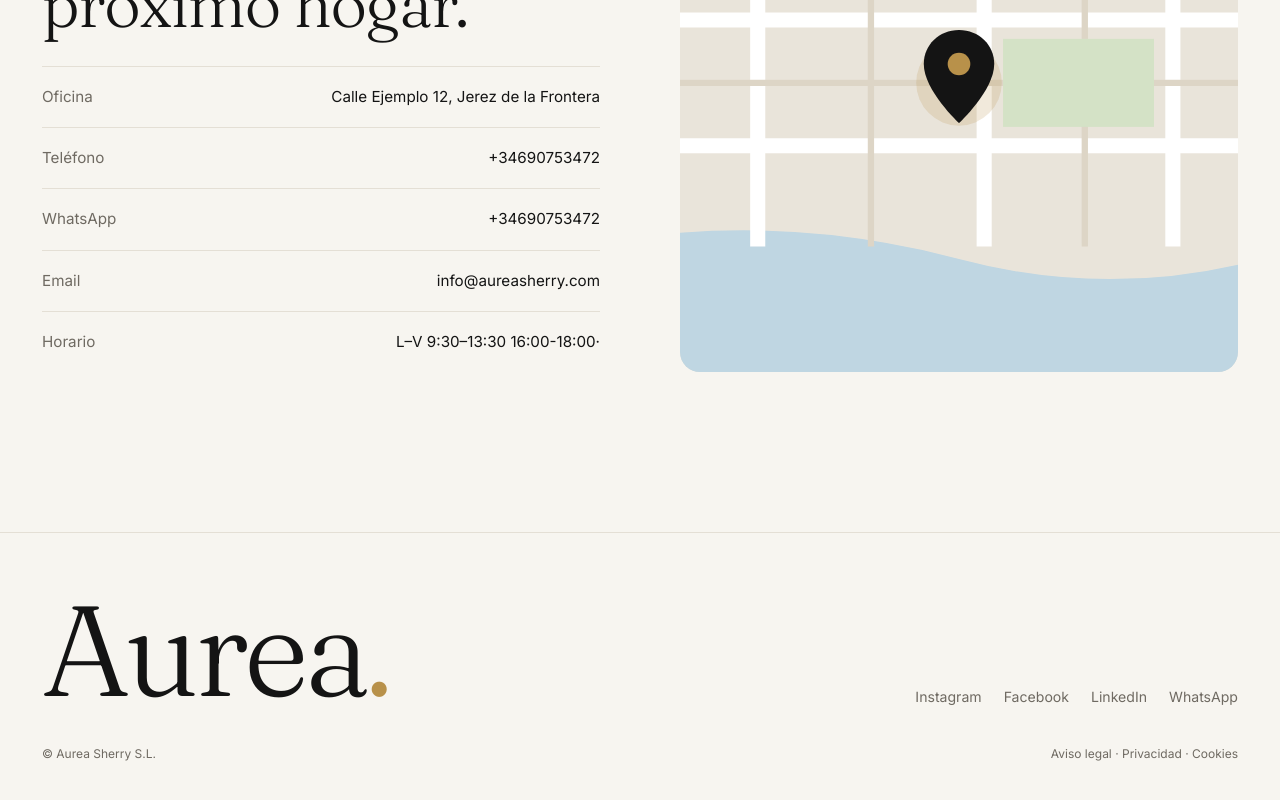
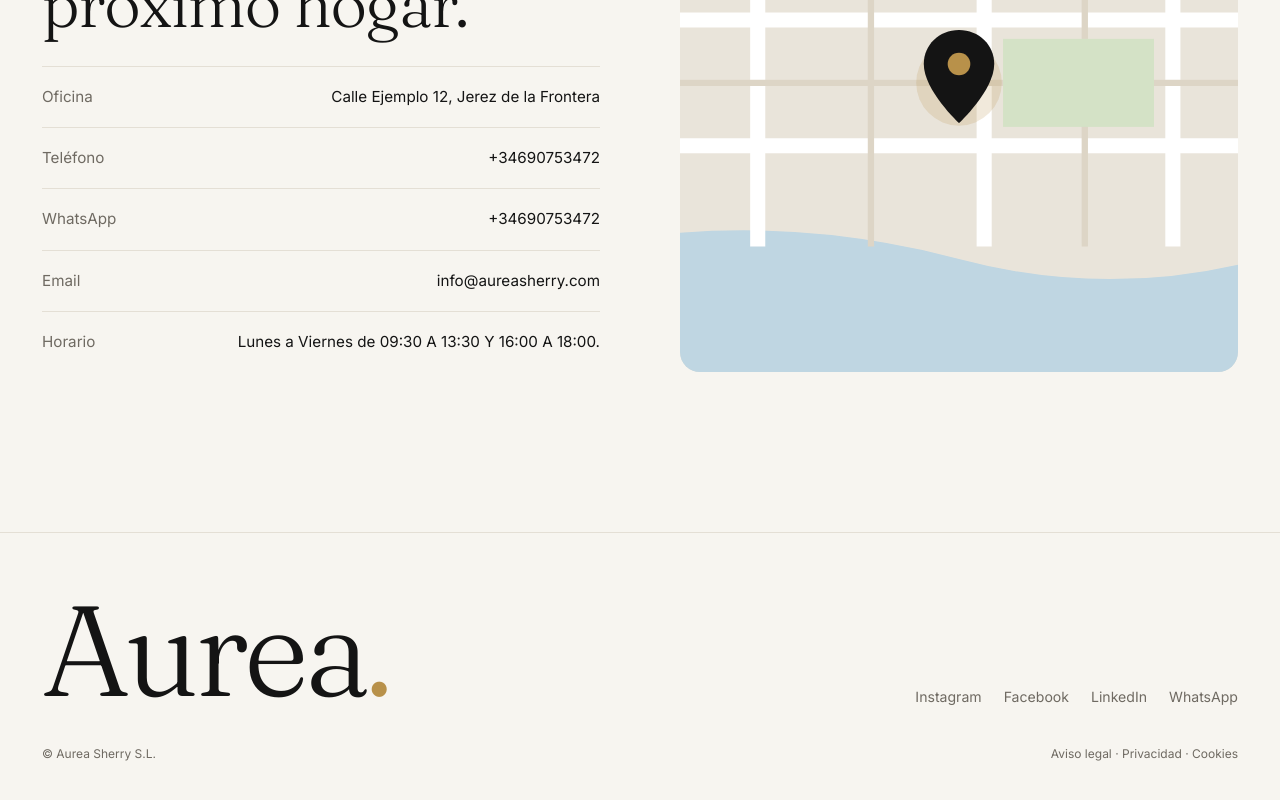
Before and after one commit to aureasherry/aureasherry-web, a plain HTML site: page index.html in a window 1280 px wide. Shown: the part 5346-6146 px from the top of the page. Drawn offline with Linux system fonts and the light colour scheme.

Commit message:
Update index.html

```diff
--- a/index.html
+++ b/index.html
@@ -378,7 +378,7 @@ footer{border-top:1px solid var(--line);padding:60px 0 36px;margin-top:40px}
         <div><span>Teléfono</span>+34690753472</div>
         <div><span>WhatsApp</span>+34690753472</div>
         <div><span>Email</span>info@aureasherry.com</div>
-        <div><span>Horario</span>L–V  9:30–13:30  16:00-18:00·</div>
+        <div><span>Horario</span>Lunes a Viernes de  09:30 A 13:30 Y  16:00 A 18:00.</div>
       </div>
     </div>
     <div class="mapa rev">
```
